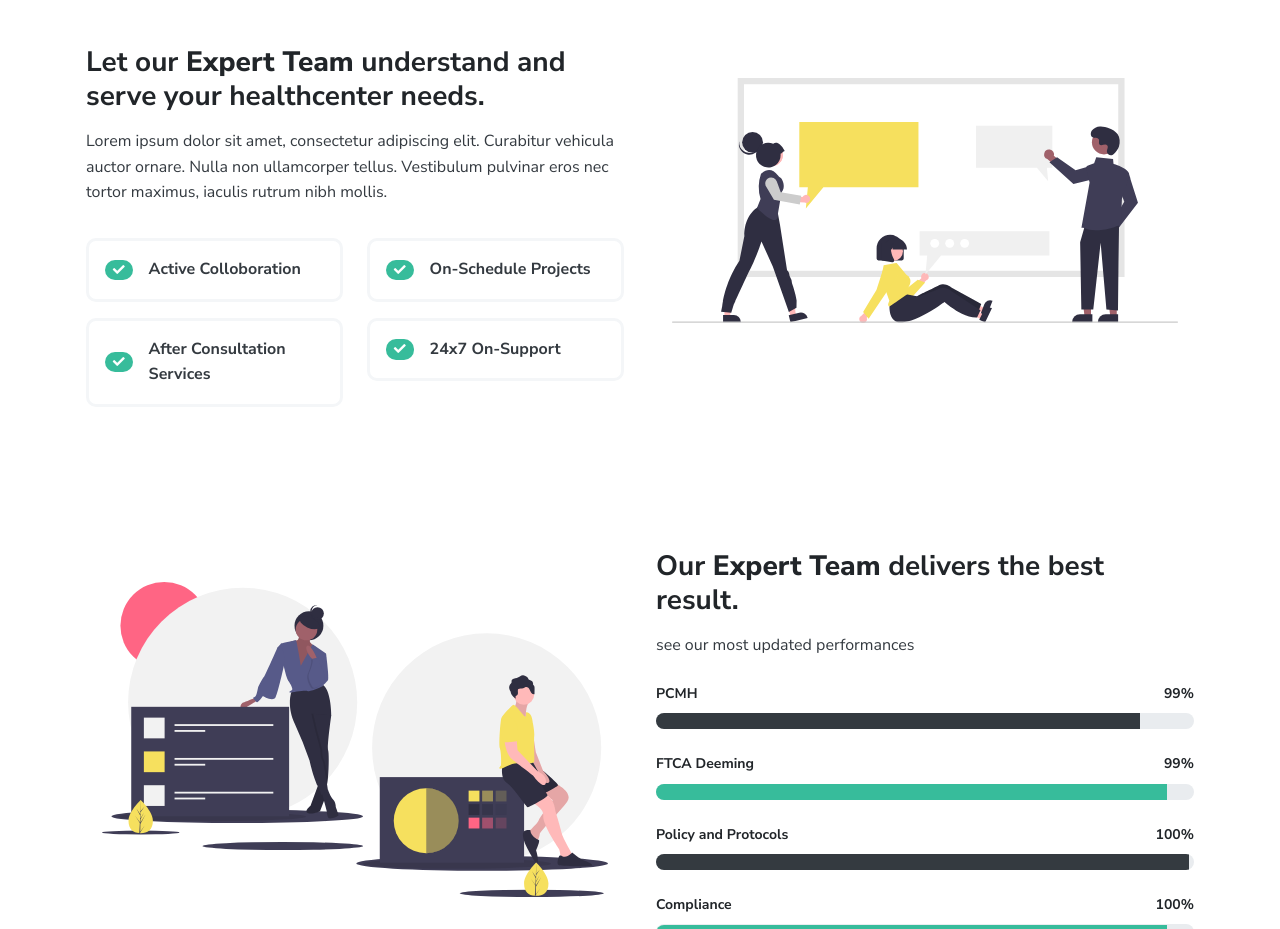
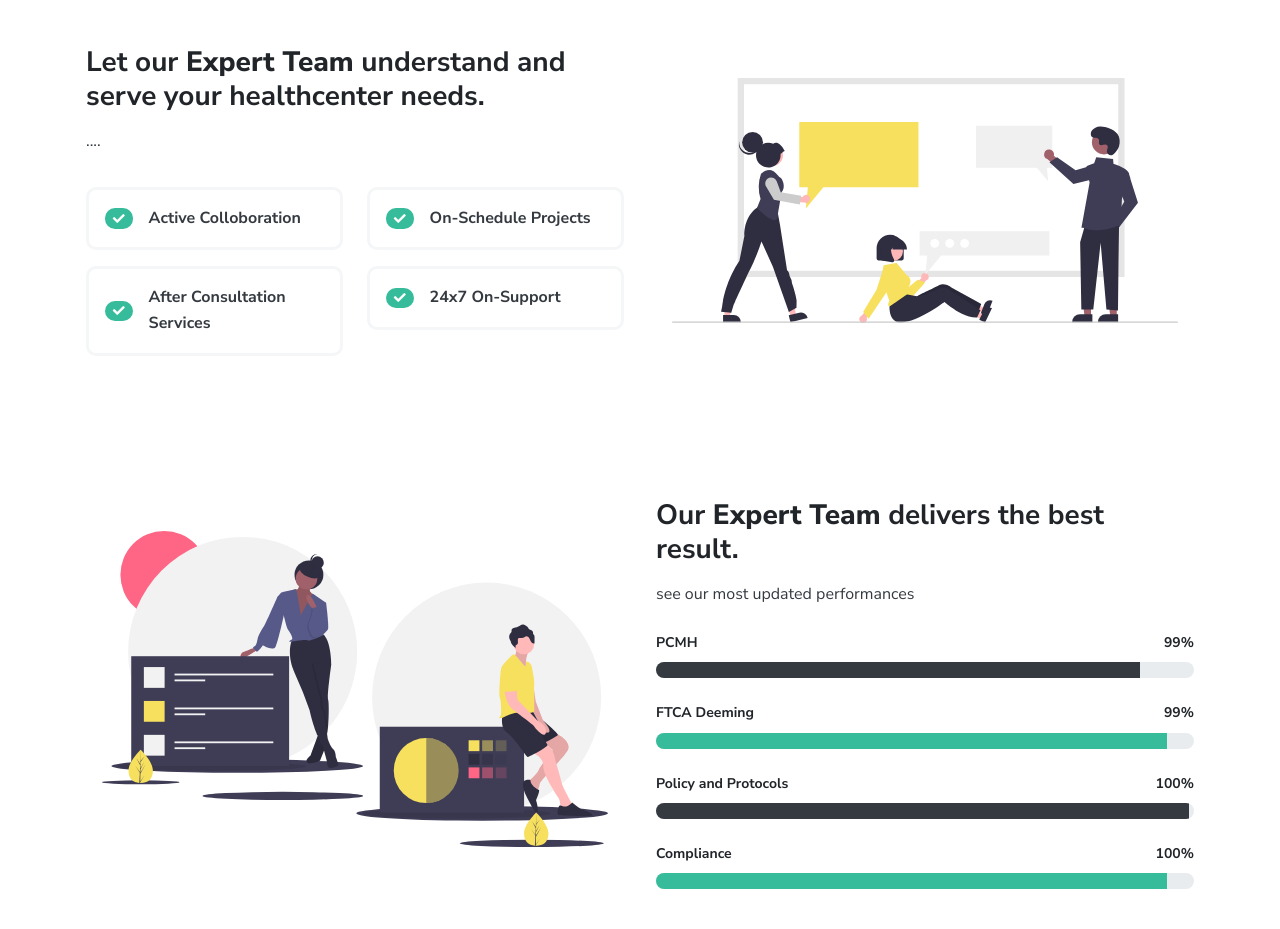
Before and after one commit to sjtalsania/sjtalsania.github.io, a plain HTML site: page index.html in a window 1280 px wide. Shown: the part 1600-2529 px from the top of the page. Drawn offline with Linux system fonts and the light colour scheme; animation ran at ten frames a second.

Commit message:
Update index.html

```diff
--- a/index.html
+++ b/index.html
@@ -109,7 +109,7 @@
       <div class="col-lg-6 col-md-5 px-3 order-md-last" data-aos="fade-zoom-in" data-aos-delay="50" data-aos-easing="ease-in-back"><img class="my-3 img-fluid" src="images/illustrations/development.svg" alt="development"/></div>
       <div class="col-lg-6 col-md-7 px-2" data-aos="zoom-in" data-aos-delay="100">
         <div class="h3 mb-2">Let our <strong>Expert Team</strong> understand and serve your healthcenter needs.</div>
-        <p class="text-secondary mb-3">Lorem ipsum dolor sit amet, consectetur adipiscing elit. Curabitur vehicula auctor ornare. Nulla non ullamcorper tellus. Vestibulum pulvinar eros nec tortor maximus, iaculis rutrum nibh mollis.</p>
+        <p class="text-secondary mb-3">....</p>
         <div class="row">
           <div class="col-lg-6 mb-2">
             <div class="border border-3 rounded px-2 py-2 d-flex align-items-center">
```
